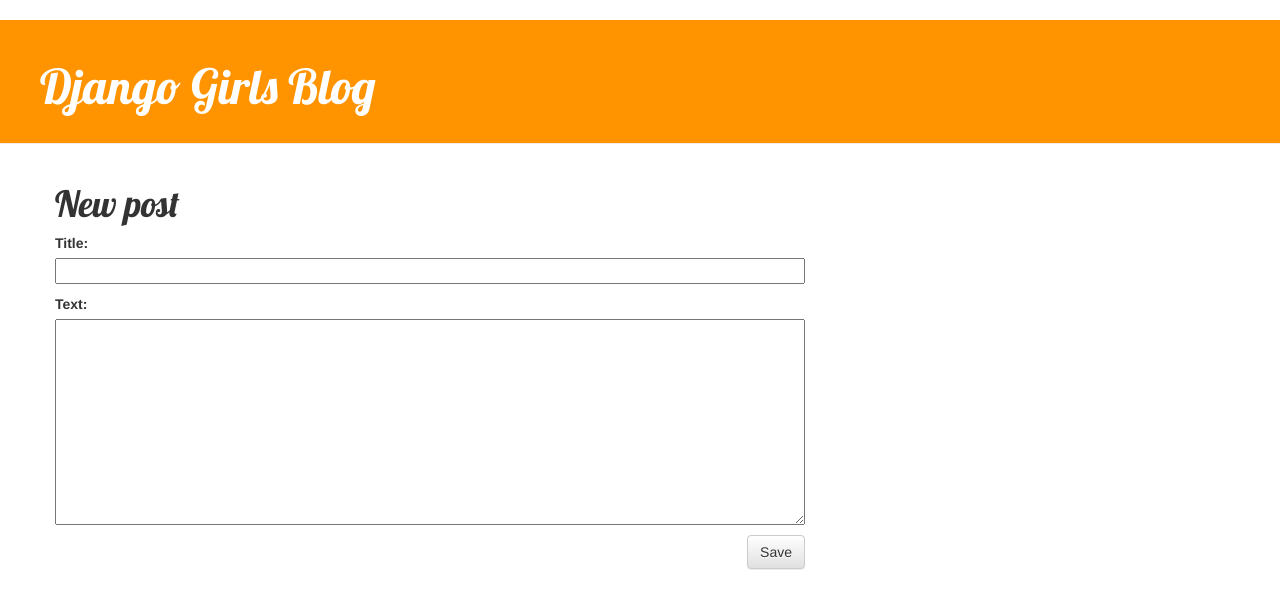
After one commit to fkashiwagi38109/my-first-blog, a Django app: page /post/new in a window 1280 px wide. The commit adds this page. Shown: the top 609 px of the page. Run offline with Django 3.2, Linux system fonts and the light colour scheme; some libraries are stand-ins or nearby versions.

Commit message:
Added views to create/edit blog post inside the site.

```diff
--- /dev/null
+++ b/blog/forms.py
@@ -0,0 +1,9 @@
+from django import forms
+from .models import Post
+
+
+class PostForm(forms.ModelForm):
+
+	class Meta:
+		model = Post
+		fields = ("title", "text",)
--- a/blog/templates/blog/base.html
+++ b/blog/templates/blog/base.html
@@ -1,15 +1,18 @@
 {% load static %}
+
 <html>
     <head>
         <title>Django Girls blog</title>
         <link rel="stylesheet" href="//maxcdn.bootstrapcdn.com/bootstrap/3.2.0/css/bootstrap.min.css">
-        <link href="//fonts.googleapis.com/css?family=Lobster&subset=latin,latin-ext" rel="stylesheet" type="text/css">
+        <link rel="stylesheet" href="//maxcdn.bootstrapcdn.com/bootstrap/3.2.0/css/bootstrap-theme.min.css">
+        <link href='//fonts.googleapis.com/css?family=Lobster&subset=latin,latin-ext' rel='stylesheet' type='text/css'>
         <link rel="stylesheet" href="{% static 'css/blog.css' %}">
     </head>
-
 	<body>
 	    <div class="page-header">
-	        <h1><a href="/">Django Girls Blog</a></h1>
+			{% if user.is_authenticated %}
+			    <a href="{% url 'post_new' %}" class="top-menu"><span class="glyphicon glyphicon-plus"></span></a>
+			{% endif %}	        <h1><a href="/">Django Girls Blog</a></h1>
 	    </div>
 	    <div class="content container">
 	        <div class="row">
--- a/blog/templates/blog/post_detail.html
+++ b/blog/templates/blog/post_detail.html
@@ -7,7 +7,9 @@
                 {{ post.published_date }}
             </div>
         {% endif %}
-        <h1>{{ post.title }}</h1>
+		{% if user.is_authenticated %}
+		     <a class="btn btn-default" href="{% url 'post_edit' pk=post.pk %}"><span class="glyphicon glyphicon-pencil"></span></a>
+		{% endif %}        <h1>{{ post.title }}</h1>
         <p>{{ post.text|linebreaksbr }}</p>
     </div>
 {% endblock %}
--- /dev/null
+++ b/blog/templates/blog/post_edit.html
@@ -0,0 +1,9 @@
+{% extends 'blog/base.html' %}
+
+{% block content %}
+    <h1>New post</h1>
+    <form method="POST" class="post-form">{% csrf_token %}
+        {{ form.as_p }}
+        <button type="submit" class="save btn btn-default">Save</button>
+    </form>
+{% endblock %}
--- a/blog/urls.py
+++ b/blog/urls.py
@@ -4,4 +4,6 @@
 urlpatterns = [
     path('', views.post_list, name='post_list'),
     path('post/<int:pk>/', views.post_detail, name='post_detail'),
+    path('post/new', views.post_new, name='post_new'),
+    path('post/<int:pk>/edit/', views.post_edit, name='post_edit'),
 ]
--- a/blog/views.py
+++ b/blog/views.py
@@ -1,7 +1,9 @@
 from django.shortcuts import render
 from django.utils import timezone
 from .models import Post
+from .forms import PostForm
 from django.shortcuts import render, get_object_or_404
+from django.shortcuts import redirect
 
 # Create your views here.
 
@@ -12,3 +14,30 @@
 def post_detail(request, pk):
     post = get_object_or_404(Post, pk=pk)
     return render(request, 'blog/post_detail.html', {'post': post})
+
+def post_new(request):
+    if request.method == "POST":
+        form = PostForm(request.POST)
+        if form.is_valid():
+            post = form.save(commit=False)
+            post.author = request.user
+            post.published_date = timezone.now()
+            post.save()
+            return redirect('post_detail', pk=post.pk)
+    else:
+        form = PostForm()
+    return render(request, 'blog/post_edit.html', {'form': form})
+
+def post_edit(request, pk):
+    post = get_object_or_404(Post, pk=pk)
+    if request.method == "POST":
+        form = PostForm(request.POST, instance=post)
+        if form.is_valid():
+            post = form.save(commit=False)
+            post.author = request.user
+            post.published_date = timezone.now()
+            post.save()
+            return redirect('post_detail', pk=post.pk)
+    else:
+        form = PostForm(instance=post)
+    return render(request, 'blog/post_edit.html', {'form': form})
```
